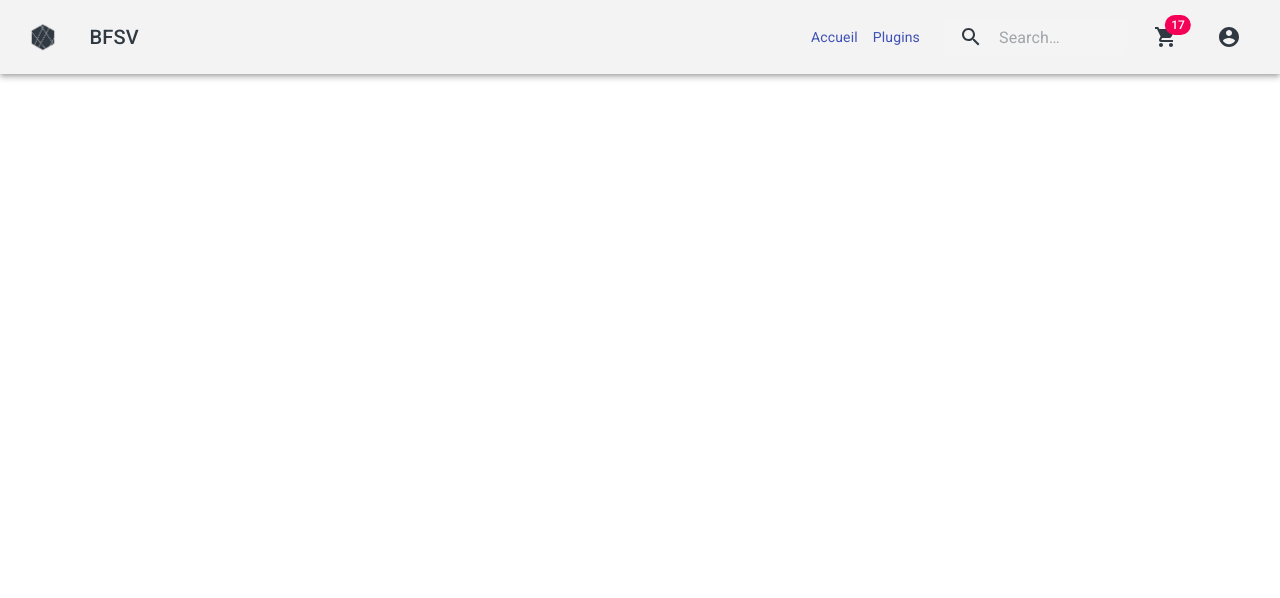
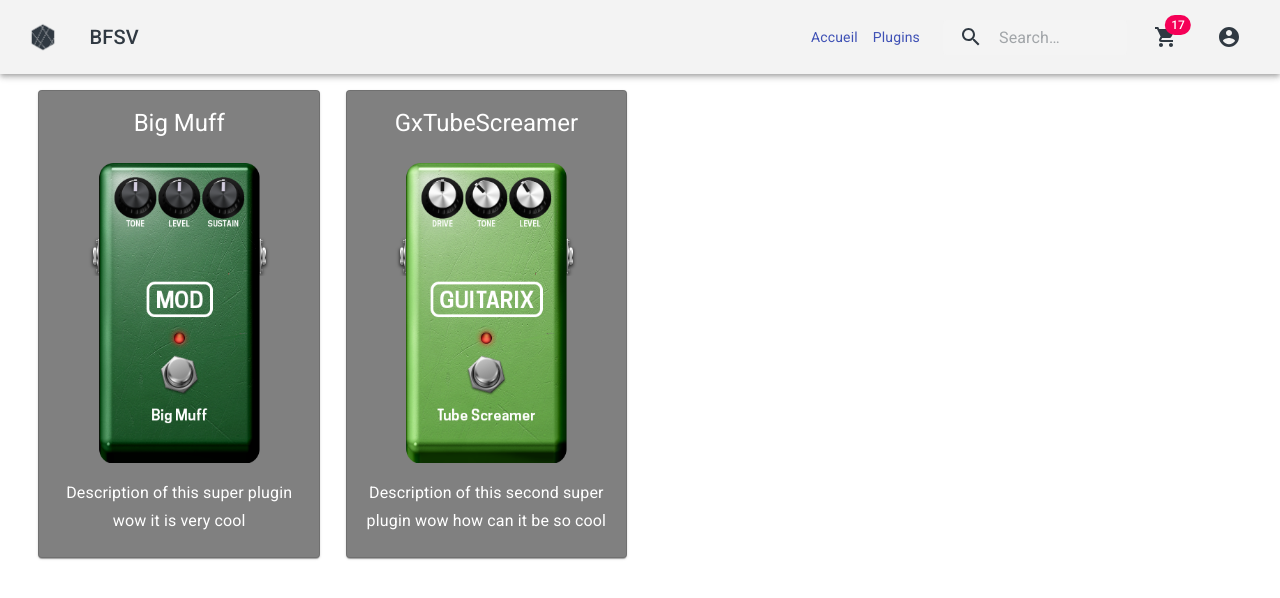
Before and after one commit to salord-f/BFSV, a React (Create React App) app in the folder client/: page /plugins in a window 1280 px wide. Shown: the top 598 px of the page. Built offline with nearby package versions, Linux system fonts and the light colour scheme.

Commit message:
Plugins list should be working

```diff
--- a/client/src/app/index.js
+++ b/client/src/app/index.js
@@ -2,7 +2,7 @@
 import { BrowserRouter as Router, Route, Switch } from 'react-router-dom'
 
 import { NavBar } from '../components'
-import { MoviesList, MoviesInsert, MoviesUpdate, LoginPage, AdminPage, Details } from '../pages'
+import { MoviesList, MoviesInsert, MoviesUpdate, LoginPage, AdminPage, Details, Plugins} from '../pages'
 
 import 'bootstrap/dist/css/bootstrap.min.css'
 
@@ -26,6 +26,7 @@
             <NavBar />
             <Switch>
                 <Route path="/test" exact component={Details}/>
+                <Route path="/plugins" exact component={Plugins}/>
                 {/*<Route path="/movies/list" exact component={MoviesList} />
                 <Route path="/movies/create" exact component={MoviesInsert} />
                 <Route
--- /dev/null
+++ b/client/src/pages/PluginsList/Plugin.jsx
@@ -0,0 +1,38 @@
+import React from "react";
+import Card from '@material-ui/core/Card';
+import CardActionArea from '@material-ui/core/CardActionArea';
+import CardContent from '@material-ui/core/CardContent';
+import CardMedia from '@material-ui/core/CardMedia';
+import Typography from '@material-ui/core/Typography';
+
+import "../../style/plugin.scss"
+
+class Plugin extends React.Component {
+    render() {
+        return (
+            <Card className="card" style={{backgroundColor: "gray"}}>
+                <CardActionArea href={"http://localhost:8000/plugins/" + this.props.id}>
+                    <CardContent>
+                        <Typography gutterBottom variant="h5" className="title">
+                            {this.props.title ? this.props.title : "Your plugin title."}
+                        </Typography>
+                    </CardContent>
+
+                    <CardMedia className="media">
+                        <img className="mediaImage"
+                             src={this.props.image ? require('../../assets/images/' + this.props.image + '.png') : ""}
+                             alt=""/>
+                    </CardMedia>
+
+                    <CardContent className="descriptionCard">
+                        <Typography gutterBottom variant="subtitle1" className="description">
+                            {this.props.description ? this.props.description : "There should be a description of your plugin here."}
+                        </Typography>
+                    </CardContent>
+                </CardActionArea>
+            </Card>
+        )
+    }
+}
+
+export default Plugin
--- /dev/null
+++ b/client/src/pages/PluginsList/Plugins.jsx
@@ -0,0 +1,41 @@
+import React from "react";
+import Plugin from "./Plugin";
+
+import "../../style/plugins.scss"
+import axios from "axios";
+
+class Plugins extends React.Component {
+    getPlugins = async () => {
+        let res = await axios.post('http://localhost:3000/users/login', {
+            mail: "test@email.com",
+            password: "password"
+        });
+        let config = {
+            headers: {
+                Authorization: 'Bearer ' + res.data,
+            }
+        };
+        res = await axios.get('http://localhost:3000/plugins', config);
+        return res;
+    };
+
+    render() {
+        const plugins = this.getPlugins.data ? this.getPlugins.data.map((plugin) => (
+            <Plugin name={plugin.name} description={plugin.description} image={require(plugin.image)}/>
+        )) : "";
+
+        return (
+            <div className="pluginsGrid">
+                {plugins}
+                <Plugin title="Big Muff" description="Description of this super plugin wow it is very cool"
+                        image="big_muff"/>
+                <Plugin title="GxTubeScreamer"
+                        description="Description of this second super plugin wow how can it be so cool"
+                        image="guitarix"/>
+            </div>
+
+        )
+    }
+}
+
+export default Plugins
--- a/client/src/pages/index.js
+++ b/client/src/pages/index.js
@@ -4,5 +4,6 @@
 import Details from "./Details";
 import LoginPage from './Sign/SignView'
 import AdminPage from './Admin/Home'
+import Plugins from './PluginsList/Plugins'
 
-export { MoviesList, MoviesInsert, MoviesUpdate, LoginPage, AdminPage, Details }
+export { MoviesList, MoviesInsert, MoviesUpdate, LoginPage, AdminPage, Details, Plugins}
--- /dev/null
+++ b/client/src/style/plugin.scss
@@ -0,0 +1,33 @@
+.card {
+    margin-top: 2vh;
+    margin-bottom: 2vh;
+    max-width: 22vw;
+    height: fit-content;
+}
+
+.media {
+    margin: auto;
+    max-height: 300px;
+    max-width: 70%;
+}
+
+.title {
+    text-align: center;
+    width: 100%;
+    color: white;
+}
+
+.description {
+    margin: auto;
+    color: white;
+    text-align: center;
+}
+
+.descriptionCard {
+    padding-bottom: 0;
+}
+
+.mediaImage {
+    height: 300px;
+    width: 100%;
+}
--- /dev/null
+++ b/client/src/style/plugins.scss
@@ -0,0 +1,6 @@
+.pluginsGrid {
+    display: grid;
+    margin-left: 3vw;
+    grid-template-columns: repeat(4, 22vw);
+    grid-column-gap: 2vw;
+}
```
Also changed, not shown: client/src/assets/images/big_muff.png (added), client/src/assets/images/guitarix.png (added).
